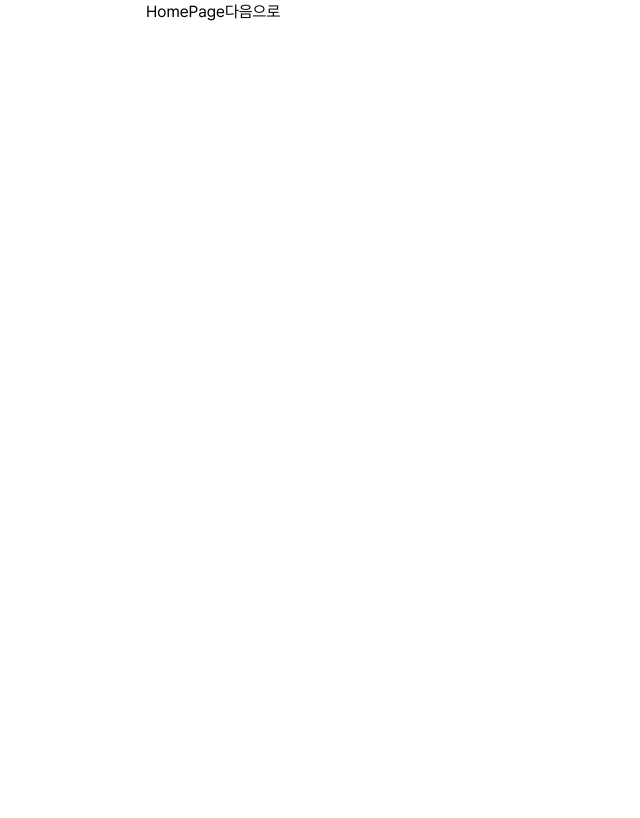
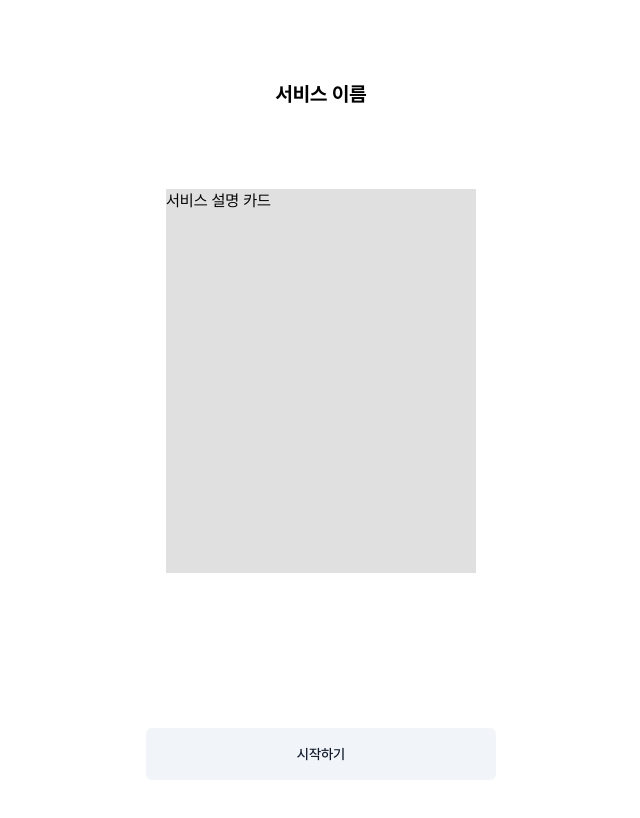
Before and after one commit to ChudamChudam/ChudamChudam-FE, a Next.js app: page / in a window 1280 px wide. Shown: the whole page, without its empty margins (319-959 px from the left). Built offline with nearby package versions, Linux system fonts and the light colour scheme.

Commit message:
:lipstick: 메인 페이지 와이어 프레임 구현

```diff
--- a/src/app/page.tsx
+++ b/src/app/page.tsx
@@ -1,10 +1,27 @@
+import { Button } from "@/components/ui/button";
+import { Typography } from "@/components/ui/Typography";
 import Link from "next/link";
 
 const HomePage = () => {
   return (
-    <main>
-      HomePage
-      <Link href="/onboarding">다음으로</Link>
+    <main className="relative w-full h-dvh">
+      <div>
+        {/* //TODO : 서비스 설명 gif 카드 */}
+        <div className="mx-5">
+          <Typography type="heading1" className="pt-20 mb-20 text-center">
+            서비스 이름
+          </Typography>
+
+          <article className="h-96 bg-gray-200">
+            <p>서비스 설명 카드</p>
+          </article>
+        </div>
+        <Link href="/onboarding">
+          <Button variant="secondary" className="absolute bottom-5">
+            시작하기
+          </Button>
+        </Link>
+      </div>
     </main>
   );
 };
```
